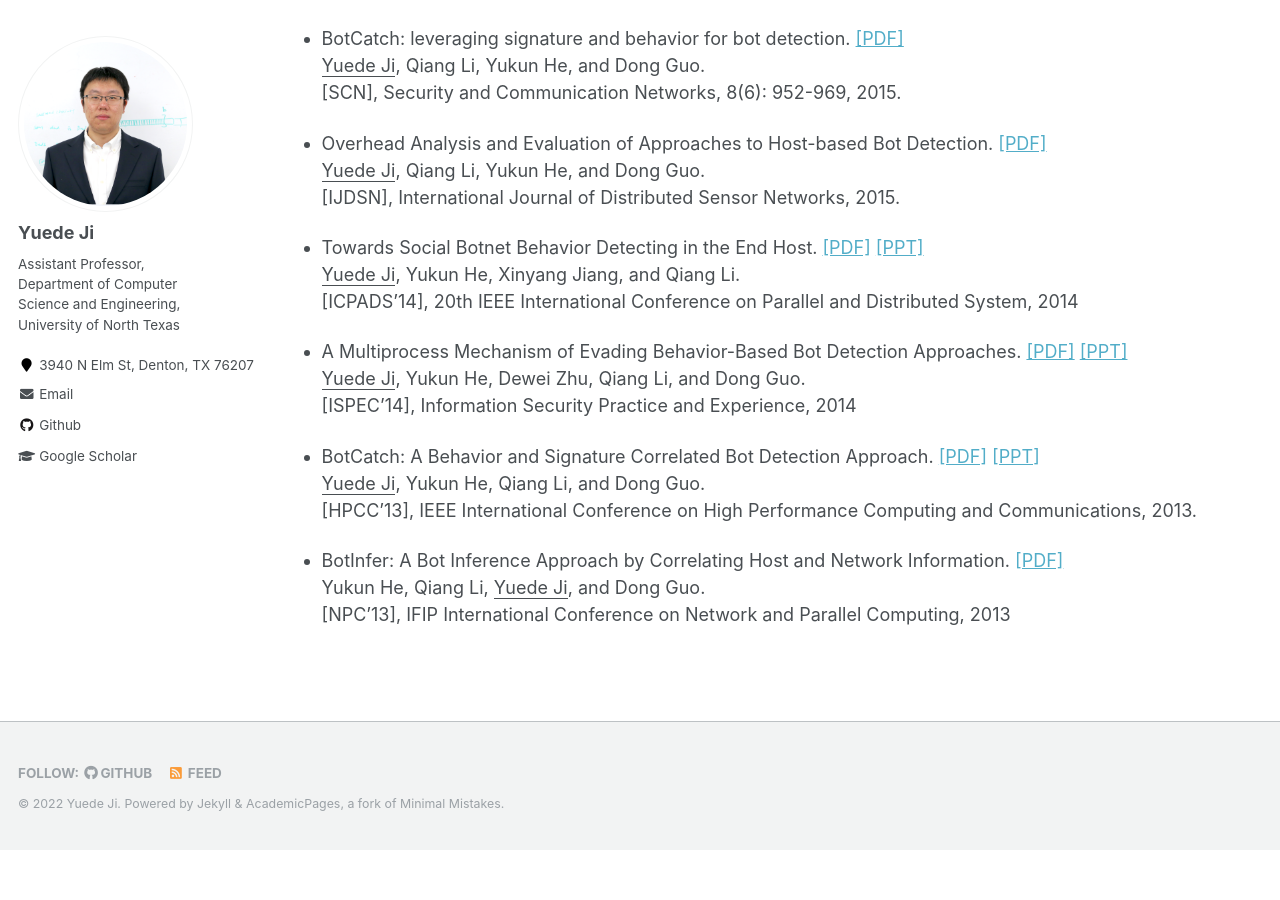
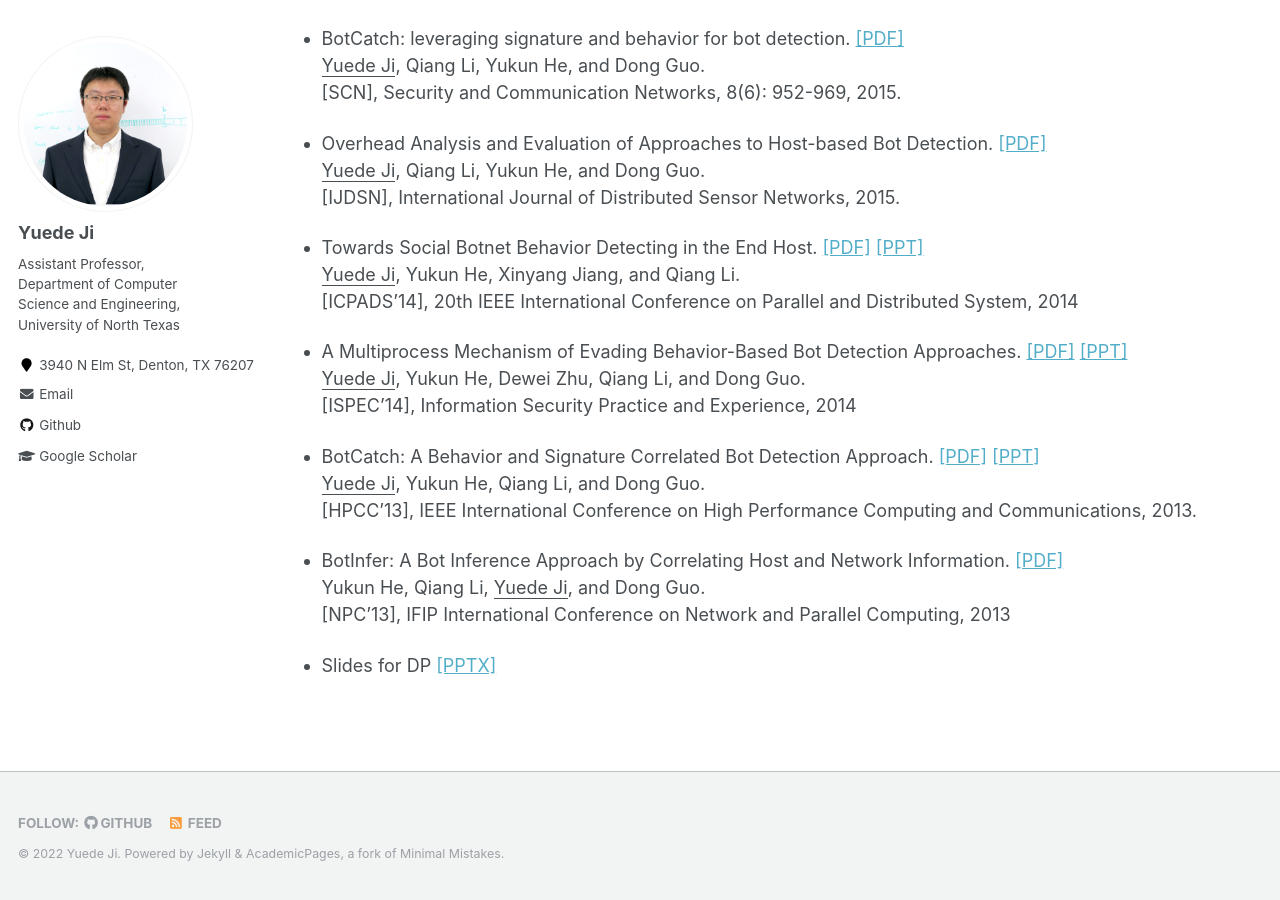
Before and after one commit to yuede/yuede.github.io, a Jekyll site: the page built from _pages/publications_full.md, in a window 1280 px wide and 900 px high, scrolled down 2504 px. Built offline with Jekyll 4.4.1, drawn with Linux system fonts in a browser that asks for light colours; before the commit the page ends 3354 px from its top, so only the background shows below that.

Commit message:
add class slides

```diff
--- a/_pages/publications_full.md
+++ b/_pages/publications_full.md
@@ -79,3 +79,5 @@ Yukun He, Qiang Li, Jian Cao, <u>Yuede Ji</u>, and Dong Guo,<br/>
 * BotCatch: A Behavior and Signature Correlated Bot Detection Approach. [[PDF]](../files/13_HPCC_BotCatch.pdf) [[PPT]](../files/13_HPCC_BotCatch_slides.pptx)<br/><u>Yuede Ji</u>, Yukun He, Qiang Li, and Dong Guo.<br/>[HPCC'13], IEEE International Conference on High Performance Computing and Communications, 2013.
 
 * BotInfer: A Bot Inference Approach by Correlating Host and Network Information. [[PDF]](../files/13_NPC_BotInfer.pdf)<br/>Yukun He, Qiang Li, <u>Yuede Ji</u>, and Dong Guo.<br/>[NPC'13], IFIP International Conference on Network and Parallel Computing, 2013
+
+* Slides for DP [[PPTX]](../files/8_Dynamic_Programming_Yuede.pptx)
```
Also changed, not shown: 1 other file.
